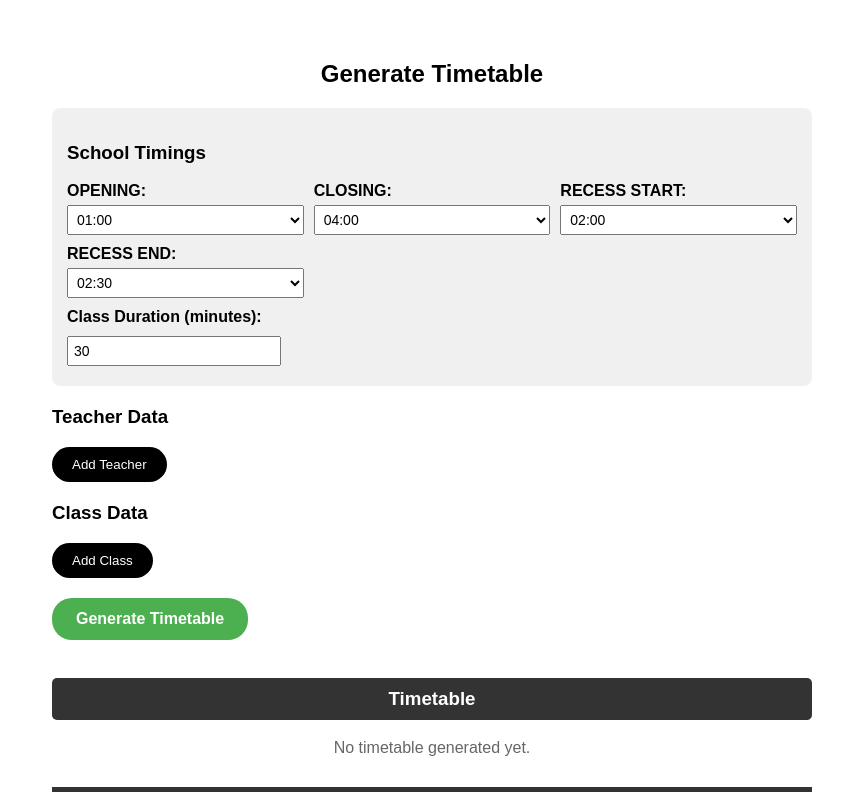
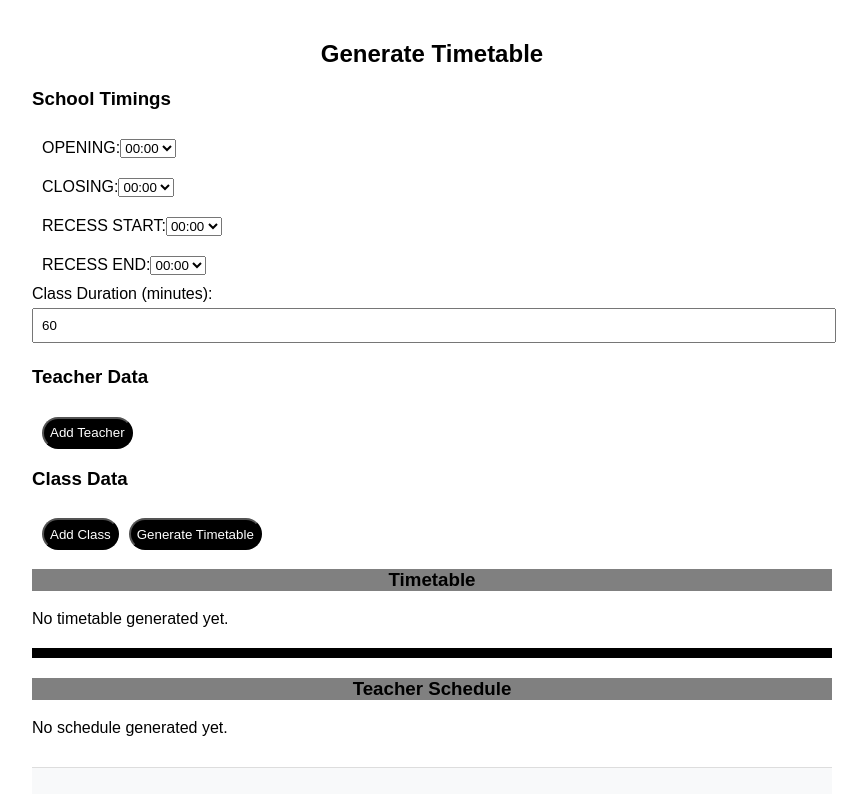
Before and after one commit to girishmore2004/TimetableHub, a React (Create React App) app: page / in a window 1280 px wide. Shown: the top 794 px of the page, without its empty margins (208-1075 px from the left). Built offline with nearby package versions, Linux system fonts and the light colour scheme.

Commit message:
Update Timetable.js

```diff
--- a/src/components/Timetable.js
+++ b/src/components/Timetable.js
@@ -350,12 +350,11 @@
 // };
 
 // export default Timetable;
-
 import React, { useState, useMemo } from 'react';
 import jsPDF from 'jspdf';
 import 'jspdf-autotable';
 
-// Generate selectable time options
+// ✅ Generate selectable time options
 const generateTimeOptions = (start, end, interval) => {
   const options = [];
   for (let hour = start; hour <= end; hour++) {
@@ -367,91 +366,66 @@ const generateTimeOptions = (start, end, interval) => {
   return options;
 };
 
+// ✅ Convert HH:MM → total minutes (for sorting)
+const timeToMinutes = (time) => {
+  const [h, m] = time.split(':').map(Number);
+  return h * 60 + m;
+};
+
+// ✅ Add duration to start time (returns HH:MM)
+const calculateEndTime = (startTime, duration) => {
+  const [hours, minutes] = startTime.split(':').map(Number);
+  const validDuration = isNaN(duration) || duration === '' ? 0 : duration;
+  let totalMinutes = hours * 60 + minutes + validDuration;
+  totalMinutes %= 24 * 60; // wrap around if beyond midnight
+
+  const endHour = Math.floor(totalMinutes / 60);
+  const endMinute = totalMinutes % 60;
+
+  return `${String(endHour).padStart(2, '0')}:${String(endMinute).padStart(2, '0')}`;
+};
+
 const Timetable = () => {
   const [timetable, setTimetable] = useState([]);
   const [teacherData, setTeacherData] = useState([]);
   const [classData, setClassData] = useState([]);
   const [timings, setTimings] = useState({
-    opening: '01:00',
-    closing: '04:00',
-    recessStart: '02:00',
-    recessEnd: '02:30',
-    classDuration: 30
+    opening: '',
+    closing: '',
+    recessStart: '',
+    recessEnd: '',
+    classDuration: 60,
   });
 
   const timeOptions = useMemo(() => generateTimeOptions(0, 23, 15), []);
 
-  // Validate timings
-  const validateTimings = () => {
-    const { opening, closing, recessStart, recessEnd, classDuration } = timings;
-
-    if (!opening || !closing || !recessStart || !recessEnd || !classDuration) {
-      return 'Please set all school timings before generating the timetable.';
-    }
-
-    const openTime = new Date(`1970-01-01T${opening}:00`);
-    const closeTime = new Date(`1970-01-01T${closing}:00`);
-    const rStartTime = new Date(`1970-01-01T${recessStart}:00`);
-    const rEndTime = new Date(`1970-01-01T${recessEnd}:00`);
-
-    if (closeTime <= openTime) {
-      return 'Closing time must be after opening time.';
-    }
-
-    if (rStartTime < openTime || rEndTime > closeTime) {
-      return 'Recess time must be within school hours.';
-    }
-
-    if (rEndTime <= rStartTime) {
-      return 'Recess end time must be after recess start time.';
-    }
-
-    if (classDuration <= 0 || classDuration > 180) {
-      return 'Class duration must be between 1 and 180 minutes.';
-    }
-
-    return null;
-  };
-
-  // Handle input changes for teacher/class
+  // ✅ Handle input changes for teacher/class
   const handleInputChange = (type, index, event) => {
     const value = event.target.value;
     const updatedData = [...(type === 'teacher' ? teacherData : classData)];
     const target = updatedData[index];
 
     if (event.target.name === 'subjects') {
-      target.subjects = value.split(',').map(sub => sub.trim()).filter(sub => sub);
+      target.subjects = value.split(',').map(sub => sub.trim());
     } else {
       target[event.target.name] = value;
     }
 
-    if (type === 'teacher') {
-      setTeacherData(updatedData);
-    } else {
-      setClassData(updatedData);
-    }
+    if (type === 'teacher') setTeacherData(updatedData);
+    else setClassData(updatedData);
   };
 
-  // Add a new row for teacher or class
+  // ✅ Add a new teacher/class row
   const addRow = (type) => {
     const newRow = { name: '', subjects: [] };
-    if (type === 'teacher') {
-      setTeacherData([...teacherData, newRow]);
-    } else {
-      setClassData([...classData, newRow]);
-    }
+    if (type === 'teacher') setTeacherData([...teacherData, newRow]);
+    else setClassData([...classData, newRow]);
   };
 
-  // Generate timetable via backend API
+  // ✅ Generate timetable from backend
   const handleGenerateTimetable = async () => {
-    const validationError = validateTimings();
-    if (validationError) {
-      alert(validationError);
-      return;
-    }
-
-    if (teacherData.length === 0 || classData.length === 0) {
-      alert('Please add at least one teacher and one class.');
+    if (!timings.opening || !timings.closing || !timings.recessStart || !timings.recessEnd || !timings.classDuration) {
+      alert('Please set all school timings before generating the timetable.');
       return;
     }
 
@@ -468,228 +442,166 @@ const Timetable = () => {
       }
 
       const data = await response.json();
-      console.log('Backend returned:', data); // Debug log
-
       const styledData = data.map(entry => ({
         ...entry,
-        teacher: entry.teacher === 'Unscheduled' ? (
-          <span style={{ color: 'red' }}>Unscheduled</span>
-        ) : entry.teacher
+        teacher: entry.teacher === 'Unscheduled'
+          ? <span style={{ color: 'red' }}>Unscheduled</span>
+          : entry.teacher
       }));
 
       setTimetable(styledData);
     } catch (error) {
       console.error('Error generating timetable:', error.message);
-      alert('Failed to generate timetable. Check console for details.');
     }
   };
 
-  // Group timetable by class
+  // ✅ Group timetable by class
   const groupedTimetable = useMemo(() => {
-    const groupedByClass = timetable.reduce((acc, entry) => {
+    const grouped = timetable.reduce((acc, entry) => {
       if (!acc[entry.class]) acc[entry.class] = [];
       acc[entry.class].push(entry);
       return acc;
     }, {});
 
-    for (const className in groupedByClass) {
-      groupedByClass[className].sort(
-        (a, b) => new Date(`1970-01-01T${a.time}:00`) - new Date(`1970-01-01T${b.time}:00`)
-      );
+    for (const className in grouped) {
+      grouped[className].sort((a, b) => timeToMinutes(a.time) - timeToMinutes(b.time));
     }
 
-    return groupedByClass;
+    return grouped;
   }, [timetable]);
 
-  // Generate teacher schedule
+  // ✅ Teacher-wise schedule
   const teacherSchedule = useMemo(() => {
     const schedule = teacherData.reduce((acc, teacher) => {
       acc[teacher.name] = timetable
         .filter(entry => entry.teacher === teacher.name)
-        .sort(
-          (a, b) => new Date(`1970-01-01T${a.time}:00`) - new Date(`1970-01-01T${b.time}:00`)
-        );
+        .sort((a, b) => timeToMinutes(a.time) - timeToMinutes(b.time));
       return acc;
     }, {});
     return schedule;
   }, [timetable, teacherData]);
 
-  // Helper to calculate end time
-  const calculateEndTime = (startTime, duration) => {
-    const [hours, minutes] = startTime.split(':').map(Number);
-    const validDuration = isNaN(duration) || duration === '' ? 0 : duration;
-    const endDate = new Date();
-    endDate.setHours(hours);
-    endDate.setMinutes(minutes + validDuration);
-    return endDate.toTimeString().substr(0, 5);
-  };
-
-  // Check recess period
+  // ✅ Check recess timing
   const isRecessTime = (time) => {
-    const timeDate = new Date(`1970-01-01T${time}:00`);
-    const recessStartDate = new Date(`1970-01-01T${timings.recessStart}:00`);
-    const recessEndDate = new Date(`1970-01-01T${timings.recessEnd}:00`);
-    return timeDate >= recessStartDate && timeDate < recessEndDate;
+    const t = timeToMinutes(time);
+    const start = timeToMinutes(timings.recessStart);
+    const end = timeToMinutes(timings.recessEnd);
+    return t >= start && t < end;
   };
 
   const isRecessStarting = (endTime) => endTime === timings.recessStart;
 
-  // Download PDF
+  // ✅ PDF export
   const downloadPDF = (data, filename) => {
     const doc = new jsPDF();
-    doc.setFontSize(16);
-    doc.text(`${filename}`, 14, 15);
-
     const tableColumn = ["Start Time", "End Time", "Subject", "Teacher"];
     const tableRows = data.map(entry => [
       entry.time,
       calculateEndTime(entry.time, timings.classDuration),
       entry.subject,
-      typeof entry.teacher === 'object' ? 'Unscheduled' : entry.teacher
+      entry.teacher
     ]);
-
     doc.autoTable(tableColumn, tableRows, { startY: 20 });
     doc.save(`${filename}.pdf`);
   };
 
-  // JSX UI
   return (
-    <div style={{ padding: '20px', fontFamily: 'Arial, sans-serif' }}>
-      <h2 style={{ textAlign: 'center' }}>Generate Timetable</h2>
+    <div>
+      <h2>Generate Timetable</h2>
 
-      {/* SCHOOL TIMINGS */}
-      <div style={{ backgroundColor: '#f0f0f0', padding: '15px', borderRadius: '8px', marginBottom: '20px' }}>
+      {/* 🏫 SCHOOL TIMINGS */}
+      <div>
         <h3>School Timings</h3>
-        <div style={{ display: 'grid', gridTemplateColumns: 'repeat(auto-fit, minmax(200px, 1fr))', gap: '10px' }}>
-          {[
-            { key: 'opening', label: 'OPENING' },
-            { key: 'closing', label: 'CLOSING' },
-            { key: 'recessStart', label: 'RECESS START' },
-            { key: 'recessEnd', label: 'RECESS END' }
-          ].map(({ key, label }) => (
-            <div key={key}>
-              <label style={{ display: 'block', fontWeight: 'bold', marginBottom: '5px' }}>{label}:</label>
+        {['opening', 'closing', 'recessStart', 'recessEnd'].map(key => (
+          <div key={key} style={{ padding: "10px" }}>
+            <label>{`${key.replace(/([A-Z])/g, ' $1').toUpperCase()}:`}</label>
             <select
               value={timings[key]}
               onChange={(e) => setTimings({ ...timings, [key]: e.target.value })}
-                style={{ width: '100%', padding: '5px', fontSize: '14px' }}
             >
-                <option value="">Select time</option>
               {timeOptions.map(time => (
                 <option key={time} value={time}>{time}</option>
               ))}
             </select>
           </div>
         ))}
-        </div>
 
-        <div style={{ marginTop: '10px' }}>
-          <label style={{ display: 'block', fontWeight: 'bold', marginBottom: '5px' }}>Class Duration (minutes):</label>
+        <div>
+          <label>Class Duration (minutes):</label>
           <input
             type="number"
             name="classDuration"
-            value={timings.classDuration}
-            onChange={(e) => {
-              const value = e.target.value;
+            value={timings.classDuration || ''}
+            onChange={(e) =>
               setTimings({
                 ...timings,
-                classDuration: value === '' ? '' : Math.max(0, parseInt(value, 10) || 0),
-              });
-            }}
-            style={{ width: '200px', padding: '5px', fontSize: '14px' }}
+                classDuration: Math.max(0, parseInt(e.target.value || 0)),
+              })
+            }
           />
         </div>
       </div>
 
-      {/* TEACHER DATA */}
-      <div style={{ marginBottom: '20px' }}>
+      {/* 👩‍🏫 TEACHER DATA */}
       <h3>Teacher Data</h3>
-        {teacherData.map((teacher, index) => (
-          <div key={index} style={{ marginBottom: '10px', display: 'flex', gap: '10px' }}>
+      {teacherData.map((teacher, i) => (
+        <div key={i}>
           <input
             type="text"
             name="name"
             placeholder="Teacher Name"
             value={teacher.name}
-              onChange={(event) => handleInputChange('teacher', index, event)}
-              style={{ flex: 1, padding: '8px' }}
+            onChange={(e) => handleInputChange('teacher', i, e)}
           />
           <input
             type="text"
             name="subjects"
             placeholder="Subjects (comma separated)"
             value={teacher.subjects.join(', ')}
-              onChange={(event) => handleInputChange('teacher', index, event)}
-              style={{ flex: 2, padding: '8px' }}
+            onChange={(e) => handleInputChange('teacher', i, e)}
           />
         </div>
       ))}
-        <button
-          onClick={() => addRow('teacher')}
-          style={{ backgroundColor: "black", color: "white", borderRadius: "20px", padding: '10px 20px', cursor: 'pointer', border: 'none' }}
-        >
-          Add Teacher
-        </button>
-      </div>
+      <button onClick={() => addRow('teacher')} style={buttonStyle}>Add Teacher</button>
 
-      {/* CLASS DATA */}
-      <div style={{ marginBottom: '20px' }}>
+      {/* 🏫 CLASS DATA */}
       <h3>Class Data</h3>
-        {classData.map((classEntry, index) => (
-          <div key={index} style={{ marginBottom: '10px', display: 'flex', gap: '10px' }}>
+      {classData.map((cls, i) => (
+        <div key={i}>
           <input
             type="text"
             name="name"
             placeholder="Class Name"
-              value={classEntry.name}
-              onChange={(event) => handleInputChange('class', index, event)}
-              style={{ flex: 1, padding: '8px' }}
+            value={cls.name}
+            onChange={(e) => handleInputChange('class', i, e)}
           />
           <input
             type="text"
             name="subjects"
             placeholder="Subjects (comma separated)"
-              value={classEntry.subjects.join(', ')}
-              onChange={(event) => handleInputChange('class', index, event)}
-              style={{ flex: 2, padding: '8px' }}
+            value={cls.subjects.join(', ')}
+            onChange={(e) => handleInputChange('class', i, e)}
           />
         </div>
       ))}
-        <button
-          onClick={() => addRow('class')}
-          style={{ backgroundColor: "black", color: "white", borderRadius: "20px", padding: '10px 20px', cursor: 'pointer', border: 'none' }}
-        >
-          Add Class
-        </button>
-      </div>
+      <button onClick={() => addRow('class')} style={buttonStyle}>Add Class</button>
 
-      {/* GENERATE BUTTON */}
-      <button
-        onClick={handleGenerateTimetable}
-        style={{ backgroundColor: "#4CAF50", color: "white", borderRadius: "20px", padding: '12px 24px', fontSize: '16px', fontWeight: 'bold', cursor: 'pointer', border: 'none', marginBottom: '20px' }}
-      >
-        Generate Timetable
-      </button>
+      {/* ⚡ GENERATE */}
+      <button onClick={handleGenerateTimetable} style={buttonStyle}>Generate Timetable</button>
 
-      {/* CLASS TIMETABLE DISPLAY */}
-      <h3 style={{ textAlign: "center", backgroundColor: "#333", color: 'white', padding: '10px', borderRadius: '5px' }}>Timetable</h3>
+      {/* 🗓️ CLASS TIMETABLE DISPLAY */}
+      <h3 style={headerStyle}>Timetable</h3>
       {Object.keys(groupedTimetable).length > 0 ? (
         Object.keys(groupedTimetable).map((className) => (
-          <div key={className} style={{ marginBottom: '30px' }}>
-            <h4 style={{ backgroundColor: "#9386b9", color: 'white', padding: '10px', borderRadius: '100px', textAlign: 'center' }}>{className}</h4>
-            <table style={{
-              border: "solid 2px #333",
-              borderRadius: "10px",
-              margin: "0 auto",
-              width: "90%",
-              borderCollapse: 'collapse'
-            }}>
-              <thead>
-                <tr style={{ backgroundColor: '#f0f0f0', borderBottom: "2px solid black" }}>
-                  <th style={{ padding: '10px', border: '1px solid #ddd' }}>Subject</th>
-                  <th style={{ padding: '10px', border: '1px solid #ddd' }}>Teacher</th>
-                  <th style={{ padding: '10px', border: '1px solid #ddd' }}>Start Time</th>
-                  <th style={{ padding: '10px', border: '1px solid #ddd' }}>End Time</th>
+          <div key={className} style={{ textAlign: "center" }}>
+            <h4 style={subHeaderStyle}>{className}</h4>
+            <table style={tableStyle}>
+              <thead style={theadStyle}>
+                <tr>
+                  <th>Subject</th>
+                  <th>Teacher</th>
+                  <th>Start Time</th>
+                  <th>End Time</th>
                 </tr>
               </thead>
               <tbody>
@@ -698,14 +610,14 @@ const Timetable = () => {
                   return (
                     <React.Fragment key={index}>
                       <tr style={{ backgroundColor: isRecessTime(entry.time) ? '#cce5ff' : 'transparent' }}>
-                        <td style={{ padding: '8px', border: '1px solid #ddd', textAlign: 'center' }}>{entry.subject}</td>
-                        <td style={{ padding: '8px', border: '1px solid #ddd', textAlign: 'center' }}>{entry.teacher}</td>
-                        <td style={{ padding: '8px', border: '1px solid #ddd', textAlign: 'center' }}>{entry.time}</td>
-                        <td style={{ padding: '8px', border: '1px solid #ddd', textAlign: 'center' }}>{endTime}</td>
+                        <td>{entry.subject}</td>
+                        <td>{entry.teacher}</td>
+                        <td>{entry.time}</td>
+                        <td>{endTime}</td>
                       </tr>
                       {isRecessStarting(endTime) && (
-                        <tr style={{ backgroundColor: '#fff3cd' }}>
-                          <td colSpan="4" style={{ textAlign: 'center', padding: '10px', fontWeight: 'bold', border: '1px solid #ddd' }}>🍽️ RECESS / BREAK</td>
+                        <tr style={{ backgroundColor: '#cce5ff' }}>
+                          <td colSpan="4" style={{ textAlign: 'center' }}>Break</td>
                         </tr>
                       )}
                     </React.Fragment>
@@ -713,56 +625,46 @@ const Timetable = () => {
                 })}
               </tbody>
             </table>
-            <button
-              onClick={() => downloadPDF(groupedTimetable[className], `Timetable_${className}`)}
-              style={{ backgroundColor: "black", color: "white", borderRadius: "20px", padding: '10px 20px', cursor: 'pointer', border: 'none', display: 'block', margin: '10px auto' }}
-            >
+            <button onClick={() => downloadPDF(groupedTimetable[className], `Timetable_${className}`)} style={buttonStyle}>
               Download {className} Timetable as PDF
             </button>
           </div>
         ))
       ) : (
-        <p style={{ textAlign: 'center', color: '#666' }}>No timetable generated yet.</p>
+        <p>No timetable generated yet.</p>
       )}
 
-      <div style={{ borderBottom: '5px solid #333', margin: '30px 0' }}></div>
+      <div style={{ borderBottom: '10px solid black', margin: '20px 0' }}></div>
 
-      {/* TEACHER SCHEDULE DISPLAY */}
-      <h3 style={{ textAlign: "center", backgroundColor: "#333", color: 'white', padding: '10px', borderRadius: '5px' }}>Teacher Schedule</h3>
+      {/* 🧑‍🏫 TEACHER SCHEDULE DISPLAY */}
+      <h3 style={headerStyle}>Teacher Schedule</h3>
       {Object.keys(teacherSchedule).length > 0 ? (
         Object.keys(teacherSchedule).map((teacherName) => (
-          teacherSchedule[teacherName].length > 0 && (
-            <div key={teacherName} style={{ marginBottom: '30px' }}>
-              <h4 style={{ backgroundColor: "#9386b9", color: 'white', padding: '10px', borderRadius: '100px', textAlign: 'center' }}>{teacherName}</h4>
-              <table style={{
-                border: "solid 2px #333",
-                borderRadius: "10px",
-                margin: "0 auto",
-                width: "90%",
-                borderCollapse: 'collapse'
-              }}>
-                <thead>
-                  <tr style={{ backgroundColor: '#f0f0f0', borderBottom: "2px solid black" }}>
-                    <th style={{ padding: '10px', border: '1px solid #ddd' }}>Class</th>
-                    <th style={{ padding: '10px', border: '1px solid #ddd' }}>Subject</th>
-                    <th style={{ padding: '10px', border: '1px solid #ddd' }}>Start Time</th>
-                    <th style={{ padding: '10px', border: '1px solid #ddd' }}>End Time</th>
+          <div key={teacherName} style={{ textAlign: "center" }}>
+            <h4 style={subHeaderStyle}>{teacherName}</h4>
+            <table style={tableStyle}>
+              <thead style={theadStyle}>
+                <tr>
+                  <th>Class</th>
+                  <th>Subject</th>
+                  <th>Start Time</th>
+                  <th>End Time</th>
                 </tr>
               </thead>
               <tbody>
-                  {teacherSchedule[teacherName].map((entry, index) => {
+                {teacherSchedule[teacherName].map((entry, i) => {
                   const endTime = calculateEndTime(entry.time, timings.classDuration);
                   return (
-                      <React.Fragment key={index}>
+                    <React.Fragment key={i}>
                       <tr style={{ backgroundColor: isRecessTime(entry.time) ? '#cce5ff' : 'transparent' }}>
-                          <td style={{ padding: '8px', border: '1px solid #ddd', textAlign: 'center' }}>{entry.class}</td>
-                          <td style={{ padding: '8px', border: '1px solid #ddd', textAlign: 'center' }}>{entry.subject}</td>
-                          <td style={{ padding: '8px', border: '1px solid #ddd', textAlign: 'center' }}>{entry.time}</td>
-                          <td style={{ padding: '8px', border: '1px solid #ddd', textAlign: 'center' }}>{endTime}</td>
+                        <td>{entry.class}</td>
+                        <td>{entry.subject}</td>
+                        <td>{entry.time}</td>
+                        <td>{endTime}</td>
                       </tr>
                       {isRecessStarting(endTime) && (
-                          <tr style={{ backgroundColor: '#fff3cd' }}>
-                            <td colSpan="4" style={{ textAlign: 'center', padding: '10px', fontWeight: 'bold', border: '1px solid #ddd' }}>🍽️ RECESS / BREAK</td>
+                        <tr style={{ backgroundColor: '#cce5ff' }}>
+                          <td colSpan="4" style={{ textAlign: 'center' }}>Break</td>
                         </tr>
                       )}
                     </React.Fragment>
@@ -770,24 +672,49 @@ const Timetable = () => {
                 })}
               </tbody>
             </table>
-              <button
-                onClick={() => downloadPDF(teacherSchedule[teacherName], `Schedule_${teacherName}`)}
-                style={{ backgroundColor: "black", color: "white", borderRadius: "20px", padding: '10px 20px', cursor: 'pointer', border: 'none', display: 'block', margin: '10px auto' }}
-              >
+            <button onClick={() => downloadPDF(teacherSchedule[teacherName], `Schedule_${teacherName}`)} style={buttonStyle}>
               Download {teacherName} Schedule as PDF
             </button>
           </div>
-          )
         ))
       ) : (
-        <p style={{ textAlign: 'center', color: '#666' }}>No schedule generated yet.</p>
+        <p>No schedule generated yet.</p>
       )}
-
-      <div style={{ textAlign: 'center', marginTop: '40px', color: '#666', fontSize: '14px' }}>
-        © 2025 Designed and Developed by Girish More.
-      </div>
     </div>
   );
 };
 
+// ✅ Inline Bootstrap-like styling
+const buttonStyle = {
+  backgroundColor: "black",
+  color: "white",
+  borderRadius: "20px",
+  marginTop: "10px",
+  marginLeft: "10px",
+  height: "2rem",
+  cursor: "pointer"
+};
+
+const headerStyle = {
+  textAlign: "center",
+  backgroundColor: "gray"
+};
+
+const subHeaderStyle = {
+  backgroundColor: "#9386b9",
+  borderRadius: "100px"
+};
+
+const tableStyle = {
+  border: "solid 2px",
+  borderRadius: "10px",
+  margin: "0 auto",
+  width: "80%",
+  textAlign: "center"
+};
+
+const theadStyle = {
+  borderBottom: "5px solid black"
+};
+
 export default Timetable;
```
Lines whose indentation alone changed are shown as unchanged.
